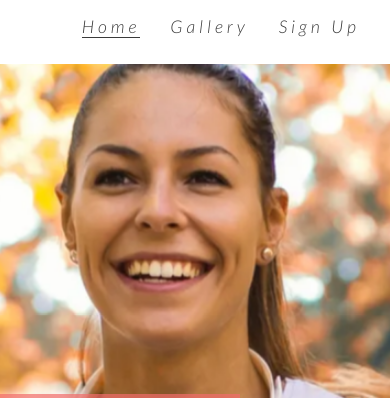
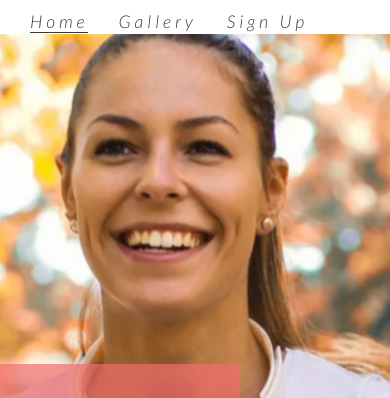
Before and after one commit to DR0per/love-running-project, a plain HTML site: page index.html in a window 390 px wide. Shown: the part 86-484 px from the top of the page. Drawn offline with nearby package versions, Linux system fonts and the light colour scheme.

Commit message:
Style menu area for screens 950px wide and down

```diff
--- a/assets/css/style.css
+++ b/assets/css/style.css
@@ -241,6 +241,7 @@ footer {
 
 /* for larger to medium screens size from 1200px wide and down */
 @media screen and (max-width: 1200px) {
+
     #club-ethos {
         width: 65%;
         height: 1200px;
@@ -268,3 +269,16 @@ footer {
     hr {
     display: none;
 }
+
+/* For medium screen sizes from 950px wide and down */
+@media screen and (max-width: 950px) {
+
+    #menu {
+        clear: left;
+        float: left;
+        margin-left: 30px;
+        margin-top: 20px;
+        line-height: 25px;
+    }
+
+}
```
